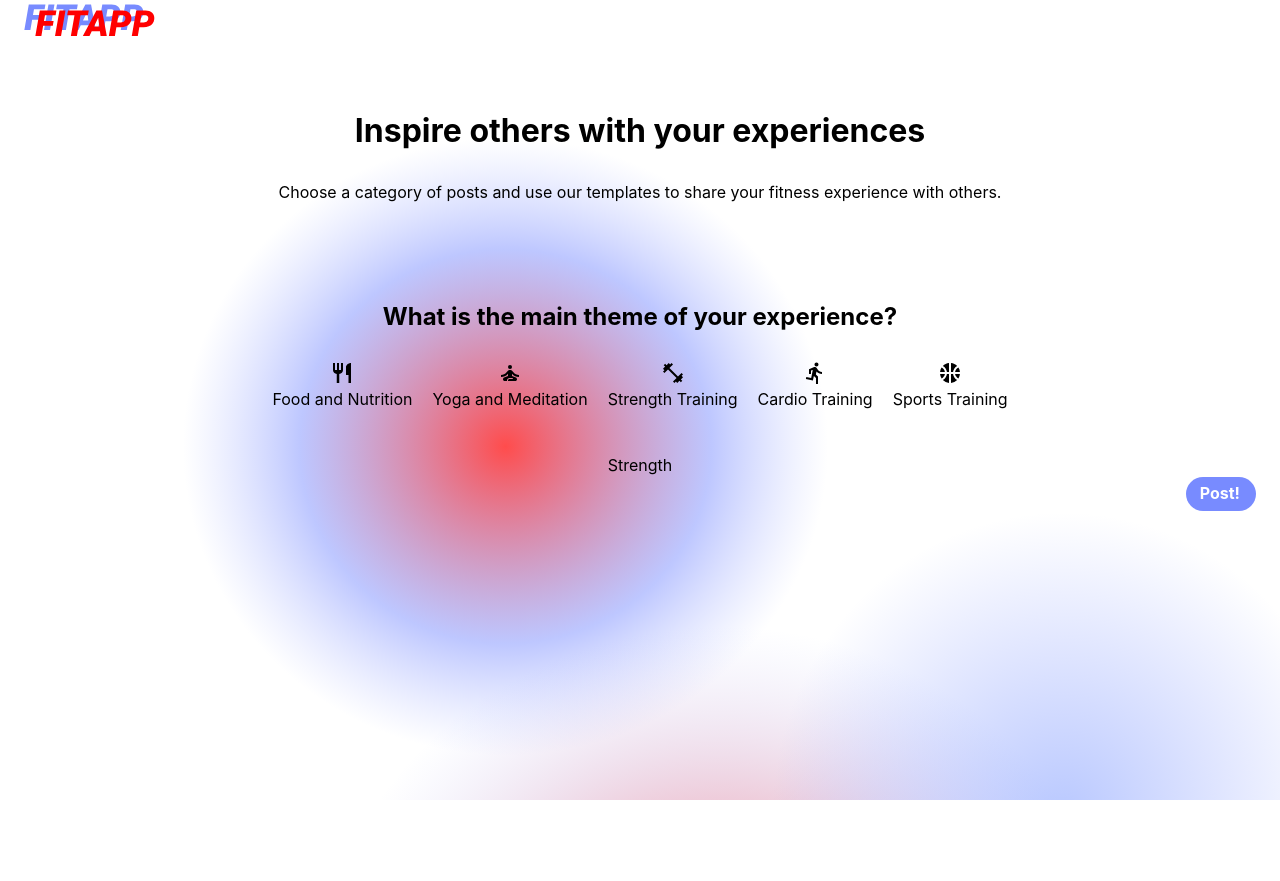
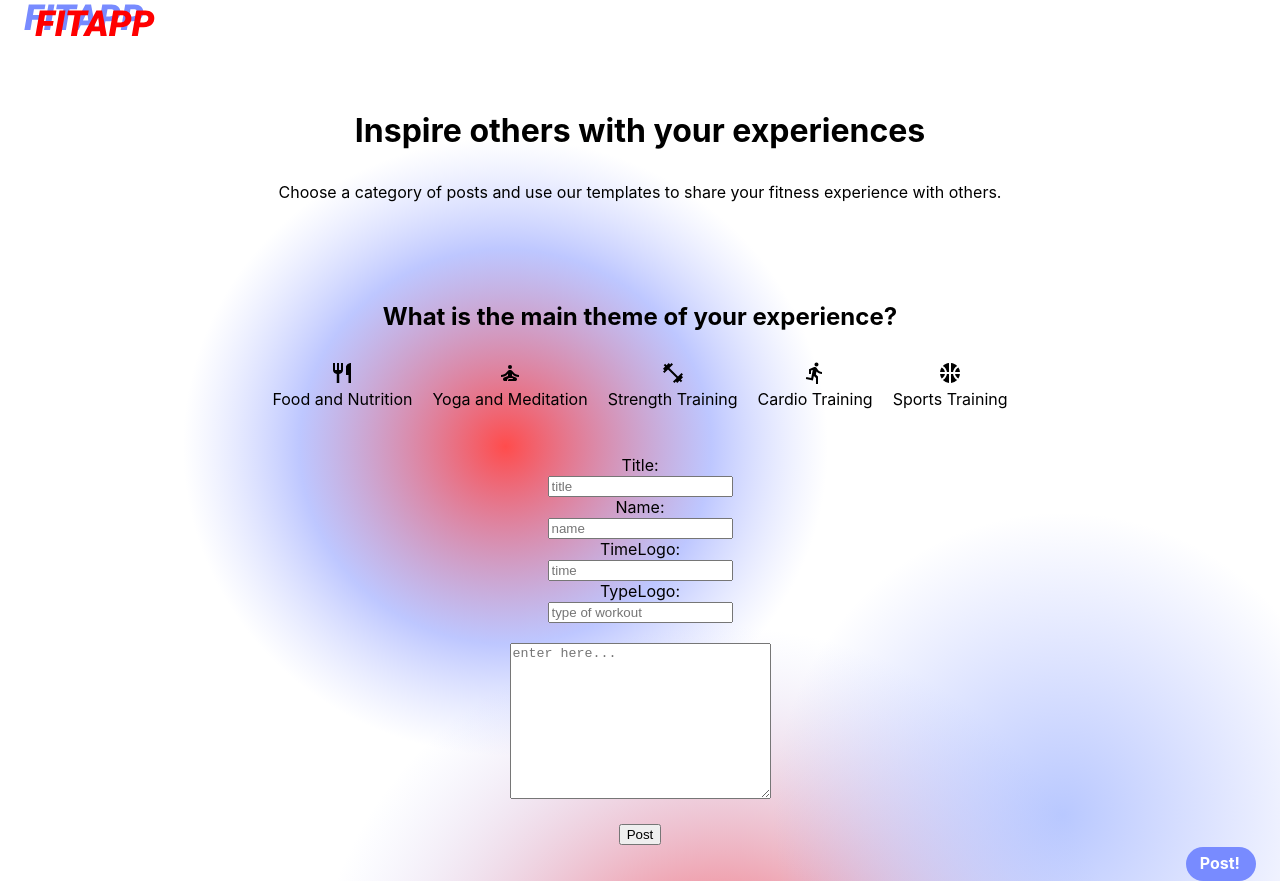
Before and after one commit to allenchen0705/fitapp, a React (Create React App) app in the folder my-app/: page /create in a window 1280 px wide. Both pictures are taken after a click on the element "Strength Training". Before the commit the page ends 800 px from the top, so only its background shows below. Built offline with nearby package versions, Linux system fonts and the light colour scheme.

Commit message:
blog category templates

```diff
--- a/my-app/src/CardioForm.js
+++ b/my-app/src/CardioForm.js
@@ -1,7 +1,52 @@
 function CardioForm() {
-    return (
-        <>Cardio</>
-    );
+  return (
+    <form action="/action_page.php">
+      <label for="title">Title:</label>
+      <br />
+      <input type="text" id="title" name="title" placeholder="title" />
+      <br />
+      <label for="name">Name:</label>
+      <br />
+      <input type="text" id="name" name="name" placeholder="name" />
+      <br />
+      <label for="calories">CaloriesLogo:</label>
+      <br />
+      <input
+        type="number"
+        id="calories"
+        name="calories"
+        placeholder="calories burned"
+      />
+      <br />
+      <label for="type">IntensityLogo:</label>
+      <br />
+      <input
+        type="text"
+        id="Intensity"
+        name="Intensity"
+        placeholder="Intensity"
+      />
+      <br />
+      <label for="type">TimeLogo:</label>
+      <br />
+      <input type="text" id="Time" name="Time" placeholder="Time" />
+      <br />
+      <br />
+      <textarea
+        type="text"
+        id="content"
+        name="content"
+        rows="10"
+        cols="30"
+        placeholder="enter here..."
+      />
+      <br />
+      <br />
+      <form method="get" action="/thankyou">
+        <button type="submit">Post</button>
+      </form>
+    </form>
+  );
 }
 
 export default CardioForm;
--- a/my-app/src/DietForm.js
+++ b/my-app/src/DietForm.js
@@ -1,7 +1,44 @@
 function DietForm() {
-    return (
-        <>Diet</>
-    );
+  return (
+    <form action="/action_page.php">
+      <label for="title">Title:</label>
+      <br />
+      <input type="text" id="title" name="title" placeholder="title" />
+      <br />
+      <label for="name">Name:</label>
+      <br />
+      <input type="text" id="name" name="name" placeholder="name" />
+      <br />
+      <label for="calories">CaloriesLogo:</label>
+      <br />
+      <input
+        type="number"
+        id="calories"
+        name="calories"
+        placeholder="calories"
+      />
+      <br />
+
+      <label for="type">DRLogo:</label>
+      <br />
+      <input type="text" id="DR" name="DR" placeholder="diet restriction" />
+      <br />
+      <br />
+      <textarea
+        type="text"
+        id="content"
+        name="content"
+        rows="10"
+        cols="30"
+        placeholder="enter here..."
+      />
+      <br />
+      <br />
+      <form method="get" action="/thankyou">
+        <button type="submit">Post</button>
+      </form>
+    </form>
+  );
 }
 
 export default DietForm;
--- a/my-app/src/SportForm.js
+++ b/my-app/src/SportForm.js
@@ -1,7 +1,39 @@
 function SportForm() {
-    return (
-        <>Sport</>
-    );
+  return (
+    <form action="/action_page.php">
+      <label for="title">Title:</label>
+      <br />
+      <input type="text" id="title" name="title" placeholder="title" />
+      <br />
+      <label for="name">Name:</label>
+      <br />
+      <input type="text" id="name" name="name" placeholder="name" />
+      <br />
+      <label for="type">TypeLogo:</label>
+      <br />
+      <input
+        type="text"
+        id="type"
+        name="type"
+        placeholder="name of the sport"
+      />
+      <br />
+      <br />
+      <textarea
+        type="text"
+        id="content"
+        name="content"
+        rows="10"
+        cols="30"
+        placeholder="enter here..."
+      />
+      <br />
+      <br />
+      <form method="get" action="/thankyou">
+        <button type="submit">Post</button>
+      </form>
+    </form>
+  );
 }
 
 export default SportForm;
--- a/my-app/src/StrengthForm.js
+++ b/my-app/src/StrengthForm.js
@@ -1,7 +1,38 @@
 function StrengthForm() {
-    return (
-        <>Strength</>
-    );
+  return (
+    <form action="/action_page.php">
+      <label for="title">Title:</label>
+      <br />
+      <input type="text" id="title" name="title" placeholder="title" />
+      <br />
+      <label for="name">Name:</label>
+      <br />
+      <input type="text" id="name" name="name" placeholder="name" />
+      <br />
+      <label for="time">TimeLogo:</label>
+      <br />
+      <input type="text" id="time" name="time" placeholder="time" />
+      <br />
+      <label for="type">TypeLogo:</label>
+      <br />
+      <input type="type" id="type" name="style" placeholder="type of workout" />
+      <br />
+      <br />
+      <textarea
+        type="text"
+        id="content"
+        name="content"
+        rows="10"
+        cols="30"
+        placeholder="enter here..."
+      />
+      <br />
+      <br />
+      <form method="get" action="/thankyou">
+        <button type="submit">Post</button>
+      </form>
+    </form>
+  );
 }
 
 export default StrengthForm;
--- a/my-app/src/YogaForm.js
+++ b/my-app/src/YogaForm.js
@@ -3,19 +3,19 @@ function YogaForm() {
     <form action="/action_page.php">
       <label for="title">Title:</label>
       <br />
-      <input type="text" id="title" name="title" value="title" />
+      <input type="text" id="title" name="title" placeholder="title" />
       <br />
       <label for="name">Name:</label>
       <br />
-      <input type="text" id="name" name="name" value="name" />
+      <input type="text" id="name" name="name" placeholder="name" />
       <br />
       <label for="time">TimeLogo:</label>
       <br />
-      <input type="text" id="time" name="time" value="time" />
+      <input type="text" id="time" name="time" placeholder="time" />
       <br />
       <label for="style">StyleLogo:</label>
       <br />
-      <input type="text" id="style" name="style" value="style" />
+      <input type="text" id="style" name="style" placeholder="style" />
       <br />
       <br />
       <textarea
@@ -24,7 +24,7 @@ function YogaForm() {
         name="content"
         rows="10"
         cols="30"
-        value="enter here..."
+        placeholder="enter here..."
       />
       <br />
       <br />
```
